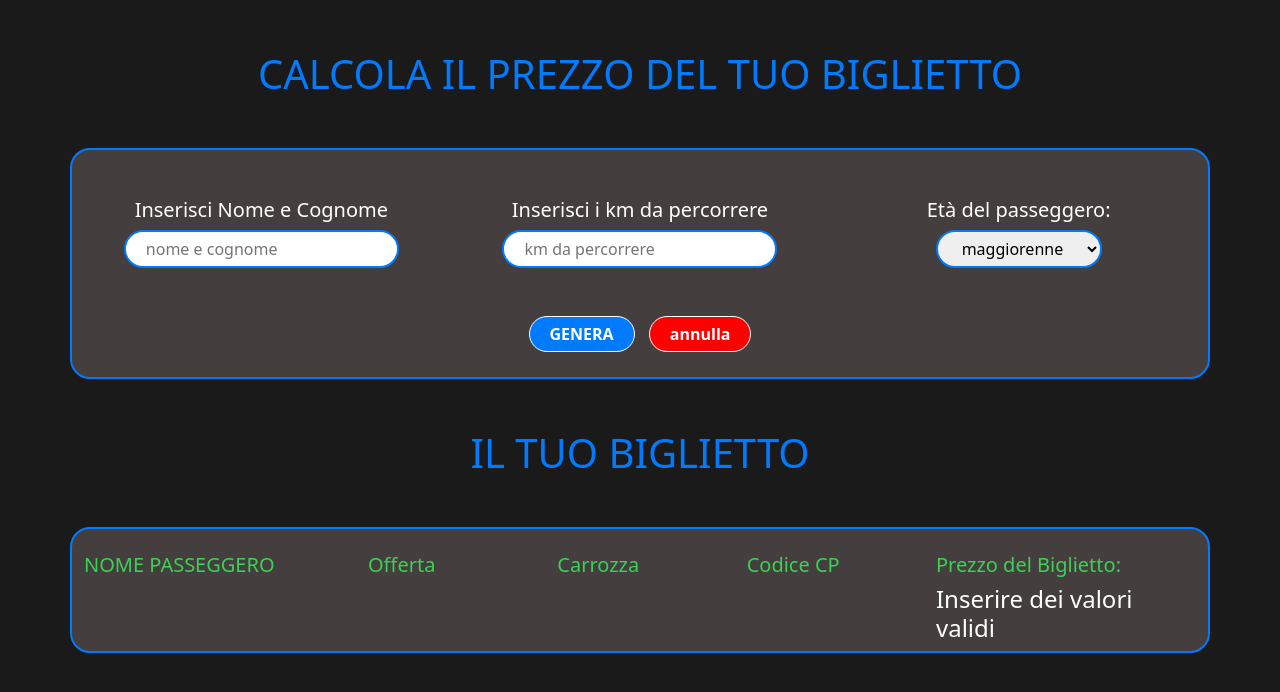
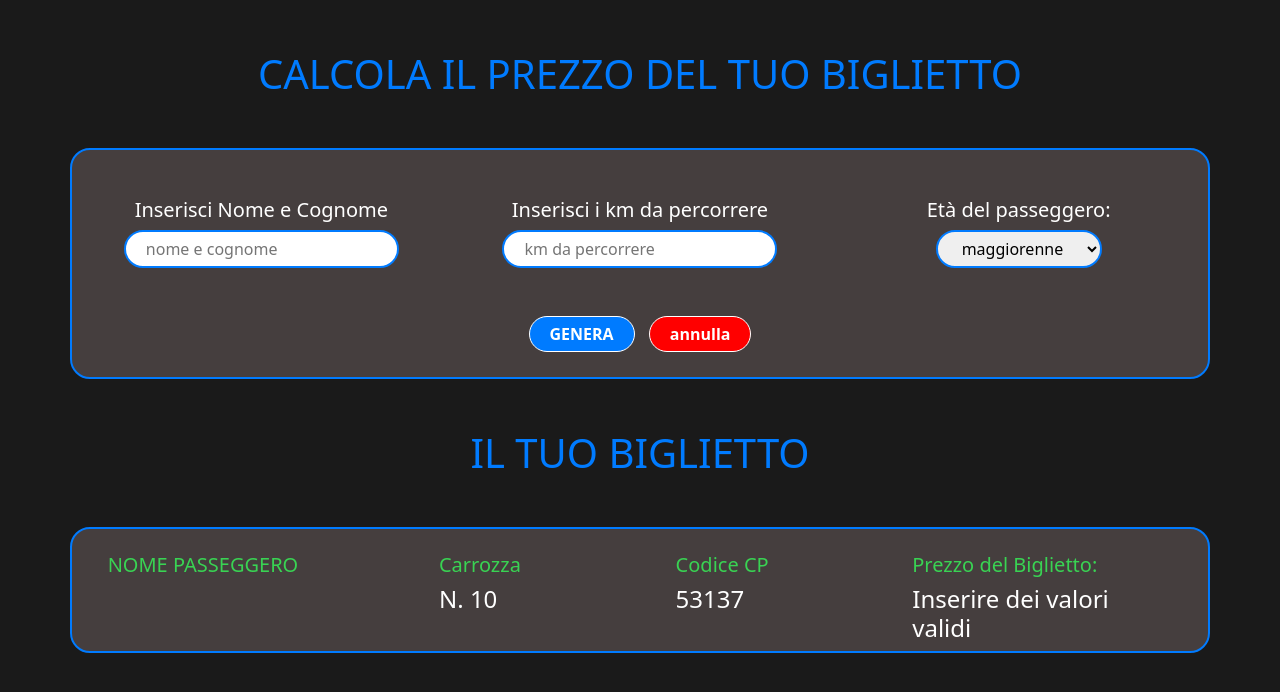
Before and after one commit to michelecanini/js-biglietto-treno-form, a plain HTML site: page index.html in a window 1280 px wide. Both pictures are taken after a click on the button "GENERA". Drawn offline with nearby package versions, Linux system fonts and the light colour scheme.

Commit message:
[UPDATE] esercize done

```diff
--- a/index.html
+++ b/index.html
@@ -49,13 +49,12 @@
                         <h4 id="hello_user" class="text_white"></h4>
                         </div>
                     <div class="col-md-2 mt-4">
-                        <h5 class="text_green">Offerta</h5>
-                    </div>
-                    <div class="col-md-2 mt-4">
                         <h5 class="text_green">Carrozza</h5>
+                        <h4 id="carrozza_random" class="text_white"></h4>
                     </div>
                     <div class="col-md-2 mt-4">
                         <h5 class="text_green">Codice CP</h5>
+                        <h4 id="cp_random" class="text_white"></h4>
                     </div>
                     <div class="col-md-3 mt-4">
                         <h5 class="text_green">Prezzo del Biglietto:</h5>
--- a/js/script.js
+++ b/js/script.js
@@ -17,10 +17,16 @@ button.addEventListener ('click', function () {
     let km_travel = parseInt(document.getElementById('km_travel').value);
     let age_passenger = parseInt(document.getElementById('age_passenger').value);
 
+    // CALCOLO PREZZO DEL BIGLIETTO
     let price_tiket = km_travel * price_km;
+
+    // VARIABILE MESSAGGIO A STRINGA VUOTA
     let message = '';
 
+    // IF CONTENITORE CON ISNAN PER FAR INSERIRE ALL'UTENTE VALORI VALIDI
     if(isNaN(km_travel) === false){
+
+        // IF CALCOLO DEI VALORI DALLA SELECT
         if(age_passenger === 0){
             message += `${(price_tiket.toFixed(2))}€  tariffa standard`;
         }
@@ -31,8 +37,8 @@ button.addEventListener ('click', function () {
             message += `${(km_travel * price_over).toFixed(2)}€  hai ricevuto uno sconto del 40%`;
         }
     }
-    else{
-        message += 'Inserire dei valori validi';
+    else{ // MESSAGGIO DI ERRORE
+        message +='Inserire dei valori validi';
     }
 
     document.getElementById('price_tiket').innerText = message;
@@ -41,8 +47,9 @@ button.addEventListener ('click', function () {
     let name_complete = document.getElementById('name_complete').value;
     document.getElementById('hello_user').innerHTML = `${name_complete}`;
 
-    // VARIABILE ED INSERIMENTO OFFERTA
-    let offert = document.getElementById('offert').value;
-    document.getElementById('offert_user').innerHTML = `${name_complete}`;
+    // VARIABILE ED INSERIMENTO CARROZZA RANDOM
+    document.getElementById('carrozza_random').innerHTML = `N. ${Math.floor(Math.random() * 10) + 1}`;
 
+    // VARIABILE ED INSERIMENTO CAP RANDOM
+    document.getElementById('cp_random').innerHTML = `${Math.floor(Math.random() * 99999) + 1}`;
 });
```
Also changed, not shown: 1 other file.
